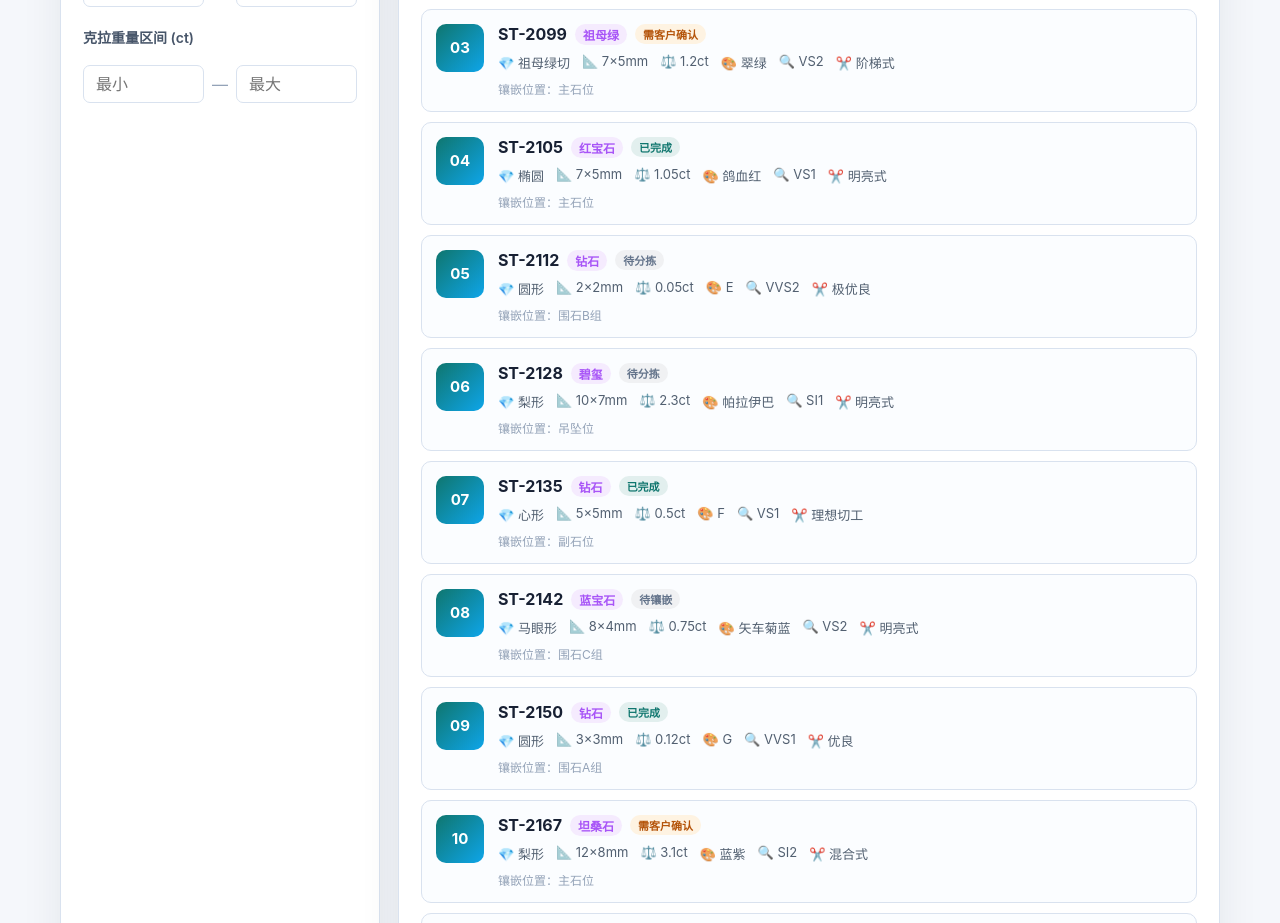
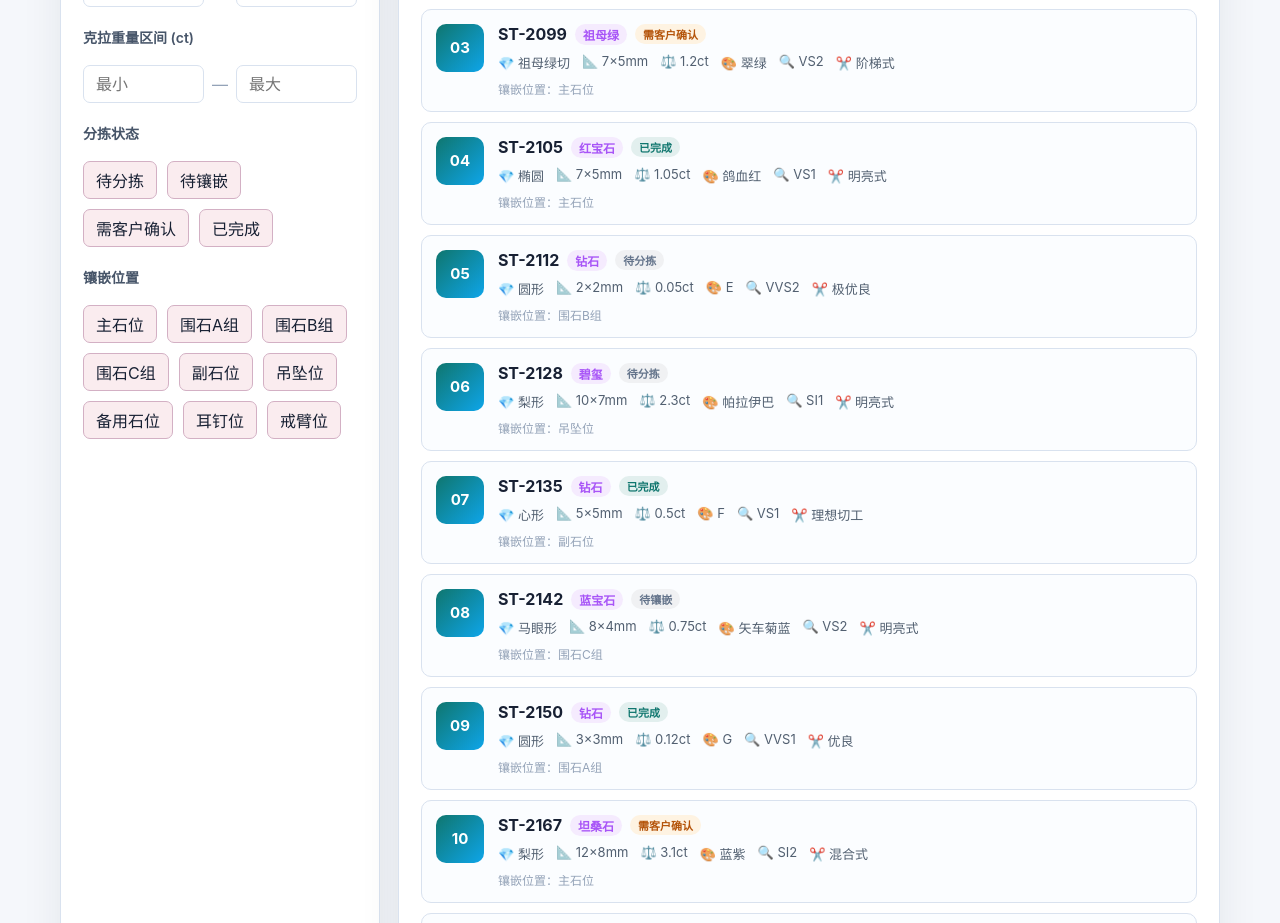
Before and after one commit to aliAjax/hxyfront-62006-1c88c77, a React (Vite) app: page / in a window 1280 px wide. Shown: the part 3660-4583 px from the top of the page. Built offline with nearby package versions, Linux system fonts and the light colour scheme.

Commit message:
.3436396082391580:b8f79329fabcfd5f55a652db8a76c1ff_6a38edeacc5c17434142da22.6a38edeccc5c17434142da27.6a38edec1ff1d505e0b91230:Trae CN.T(2026/6/22 16:10:20)

```diff
--- a/src/App.tsx
+++ b/src/App.tsx
@@ -452,6 +452,8 @@ function App() {
   const [sizeMax, setSizeMax] = useState("");
   const [caratMin, setCaratMin] = useState("");
   const [caratMax, setCaratMax] = useState("");
+  const [selectedStatuses, setSelectedStatuses] = useState<SortingStatus[]>([]);
+  const [selectedSettings, setSelectedSettings] = useState<string[]>([]);
 
   const [kanbanDraggedGemId, setKanbanDraggedGemId] = useState<string | null>(null);
   const [kanbanDragOverStatus, setKanbanDragOverStatus] = useState<SortingStatus | null>(null);
@@ -902,15 +904,25 @@ function App() {
     setSelectedShapes((prev) => (prev.includes(shape) ? prev.filter((s) => s !== shape) : [...prev, shape]));
   };
 
+  const toggleStatus = (status: SortingStatus) => {
+    setSelectedStatuses((prev) => (prev.includes(status) ? prev.filter((s) => s !== status) : [...prev, status]));
+  };
+
+  const toggleSetting = (setting: string) => {
+    setSelectedSettings((prev) => (prev.includes(setting) ? prev.filter((s) => s !== setting) : [...prev, setting]));
+  };
+
   const resetFilters = () => {
     setSelectedShapes([]);
     setSizeMin("");
     setSizeMax("");
     setCaratMin("");
     setCaratMax("");
-  };
-
-  const hasActiveFilters = selectedShapes.length > 0 || sizeMin !== "" || sizeMax !== "" || caratMin !== "" || caratMax !== "";
+    setSelectedStatuses([]);
+    setSelectedSettings([]);
+  };
+
+  const hasActiveFilters = selectedShapes.length > 0 || sizeMin !== "" || sizeMax !== "" || caratMin !== "" || caratMax !== "" || selectedStatuses.length > 0 || selectedSettings.length > 0;
 
   const generateExportSummaryText = () => {
     const gems = hasActiveFilters ? filteredGemstones : gemstones;
@@ -937,6 +949,8 @@ function App() {
       if (selectedShapes.length > 0) lines.push(`  形状：${selectedShapes.join("、")}`);
       if (sizeMin !== "" || sizeMax !== "") lines.push(`  尺寸：${sizeMin || "0"} ~ ${sizeMax || "∞"} mm`);
       if (caratMin !== "" || caratMax !== "") lines.push(`  克拉：${caratMin || "0"} ~ ${caratMax || "∞"} ct`);
+      if (selectedStatuses.length > 0) lines.push(`  分拣状态：${selectedStatuses.join("、")}`);
+      if (selectedSettings.length > 0) lines.push(`  镶嵌位置：${selectedSettings.join("、")}`);
       lines.push("");
     }
 
@@ -1094,9 +1108,11 @@ function App() {
         const max = parseFloat(caratMax);
         if (!isNaN(max) && g.carat > max) return false;
       }
+      if (selectedStatuses.length > 0 && !selectedStatuses.includes(g.status)) return false;
+      if (selectedSettings.length > 0 && !selectedSettings.includes(g.setting)) return false;
       return true;
     });
-  }, [gemstones, selectedShapes, sizeMin, sizeMax, caratMin, caratMax]);
+  }, [gemstones, selectedShapes, sizeMin, sizeMax, caratMin, caratMax, selectedStatuses, selectedSettings]);
 
   const displayedGemstones = hasActiveFilters ? filteredGemstones : gemstones;
 
@@ -1637,6 +1653,26 @@ function App() {
               <input type="number" placeholder="最小" value={caratMin} min="0" step="0.01" onChange={(e) => setCaratMin(e.target.value)} />
               <span className="range-sep">—</span>
               <input type="number" placeholder="最大" value={caratMax} min="0" step="0.01" onChange={(e) => setCaratMax(e.target.value)} />
+            </div>
+          </div>
+          <div className="filter-group">
+            <h3>分拣状态</h3>
+            <div className="chips">
+              {STATUS_OPTIONS.map((status) => (
+                <button key={status} className={selectedStatuses.includes(status) ? "active" : ""} onClick={() => toggleStatus(status)}>
+                  {status}
+                </button>
+              ))}
+            </div>
+          </div>
+          <div className="filter-group">
+            <h3>镶嵌位置</h3>
+            <div className="chips">
+              {SETTING_OPTIONS.map((setting) => (
+                <button key={setting} className={selectedSettings.includes(setting) ? "active" : ""} onClick={() => toggleSetting(setting)}>
+                  {setting}
+                </button>
+              ))}
             </div>
           </div>
           {hasActiveFilters && (
```
